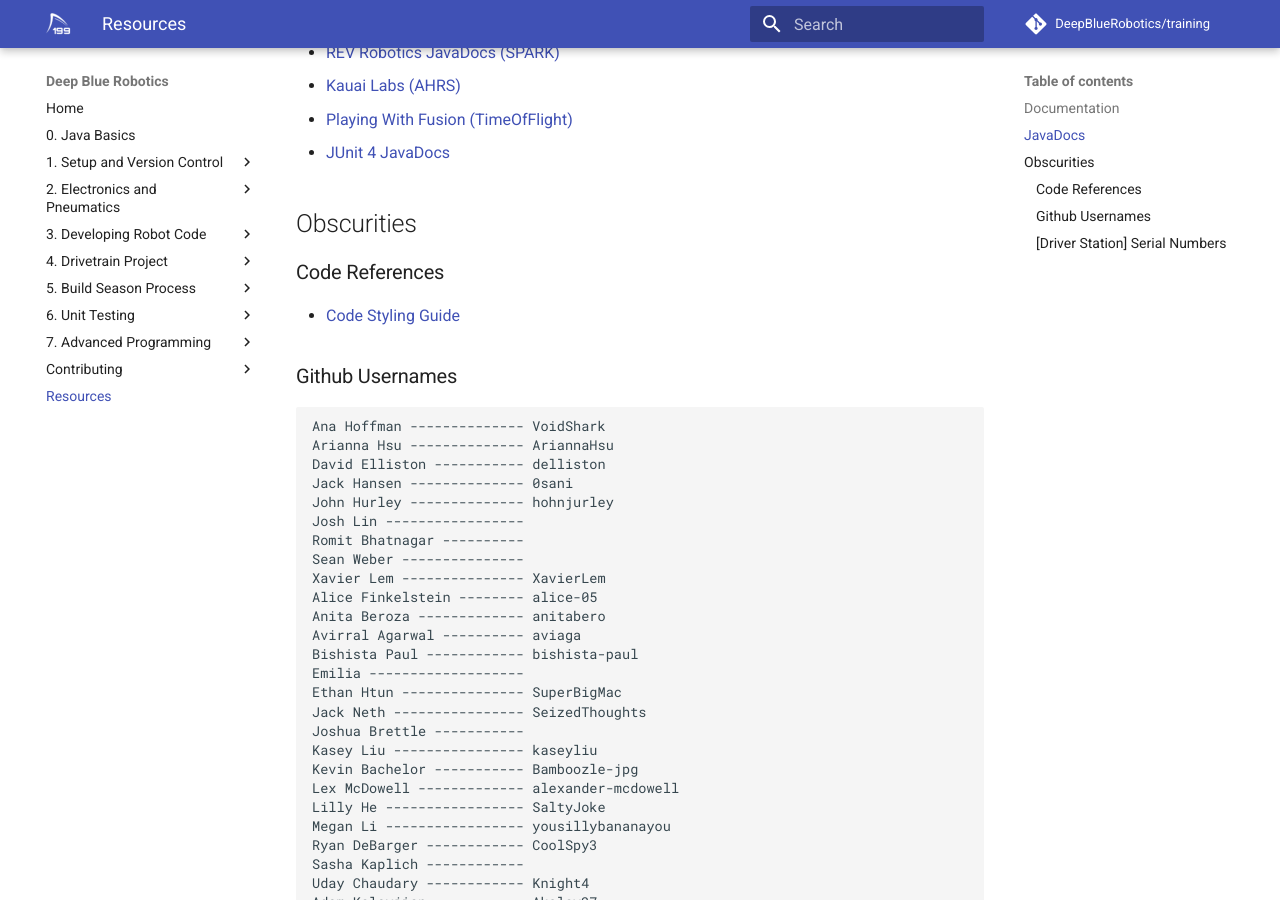
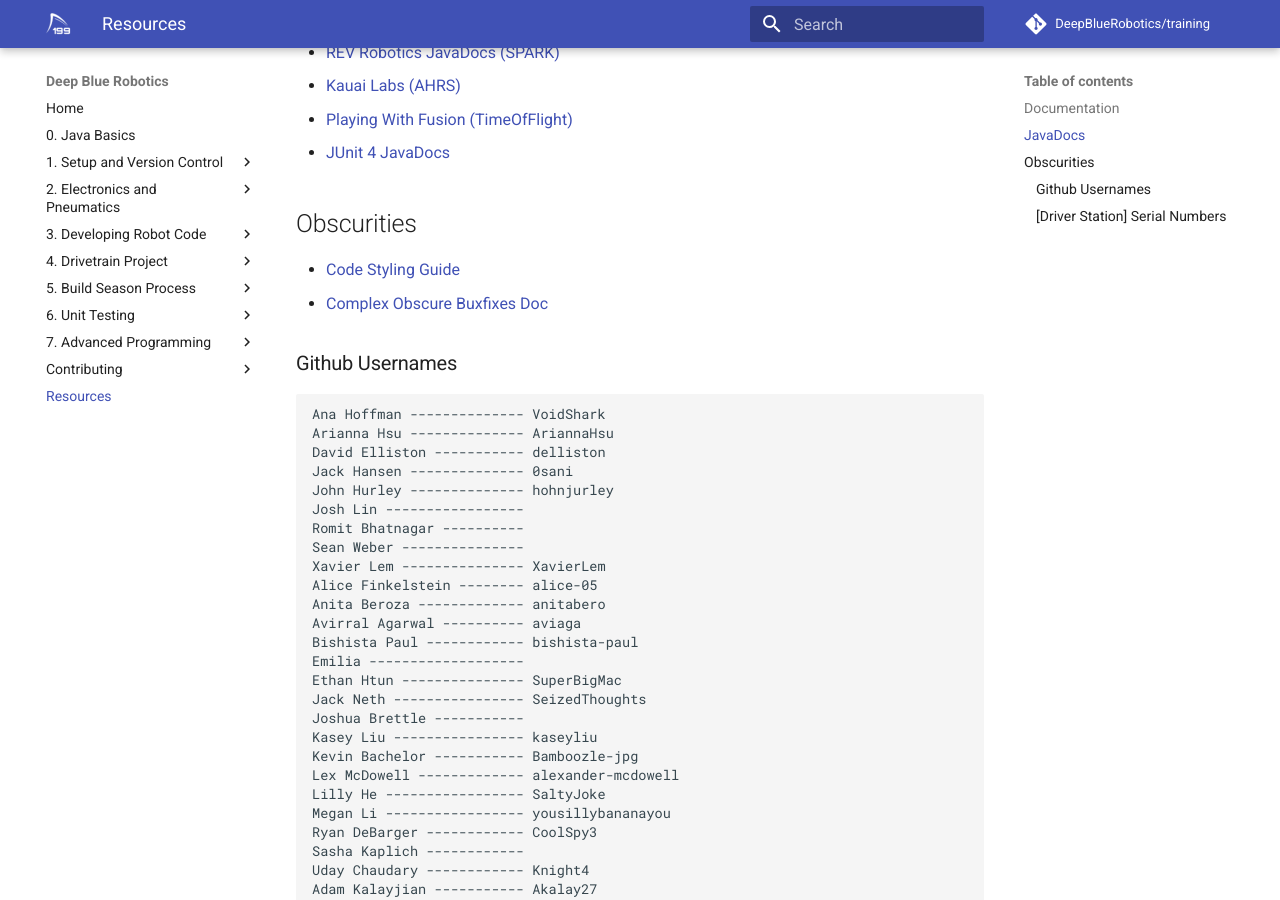
Before and after one commit to DeepBlueRobotics/training, an MkDocs documentation site: the page built from docs/resources.md, in a window 1280 px wide and 900 px high, scrolled down 442 px. Built offline with MkDocs 1.6.1 and Material for MkDocs 9.7.7, drawn with Linux system fonts in a browser that asks for light colours; comment, search, counter and statistics services are not loaded.

Commit message:
Add ryan's doc
add ryan's HARD BUGFIXES doc to resources.md

````diff
--- a/docs/resources.md
+++ b/docs/resources.md
@@ -15,8 +15,8 @@
 
 ## Obscurities
 
-### Code References
 - [Code Styling Guide](https://docs.google.com/document/d/1RVMY4_c5qCdh_hqiG-O33_-PpMKZtKSpayKp2bSBjTo/edit)
+- [Complex Obscure Buxfixes Doc](https://docs.google.com/document/d/1PtT4ICuIJJ_EW_JgU_YRrFyJk2P9CibrkjtXtpVGjXE/edit)
 
 ### Github Usernames
 ```
````
